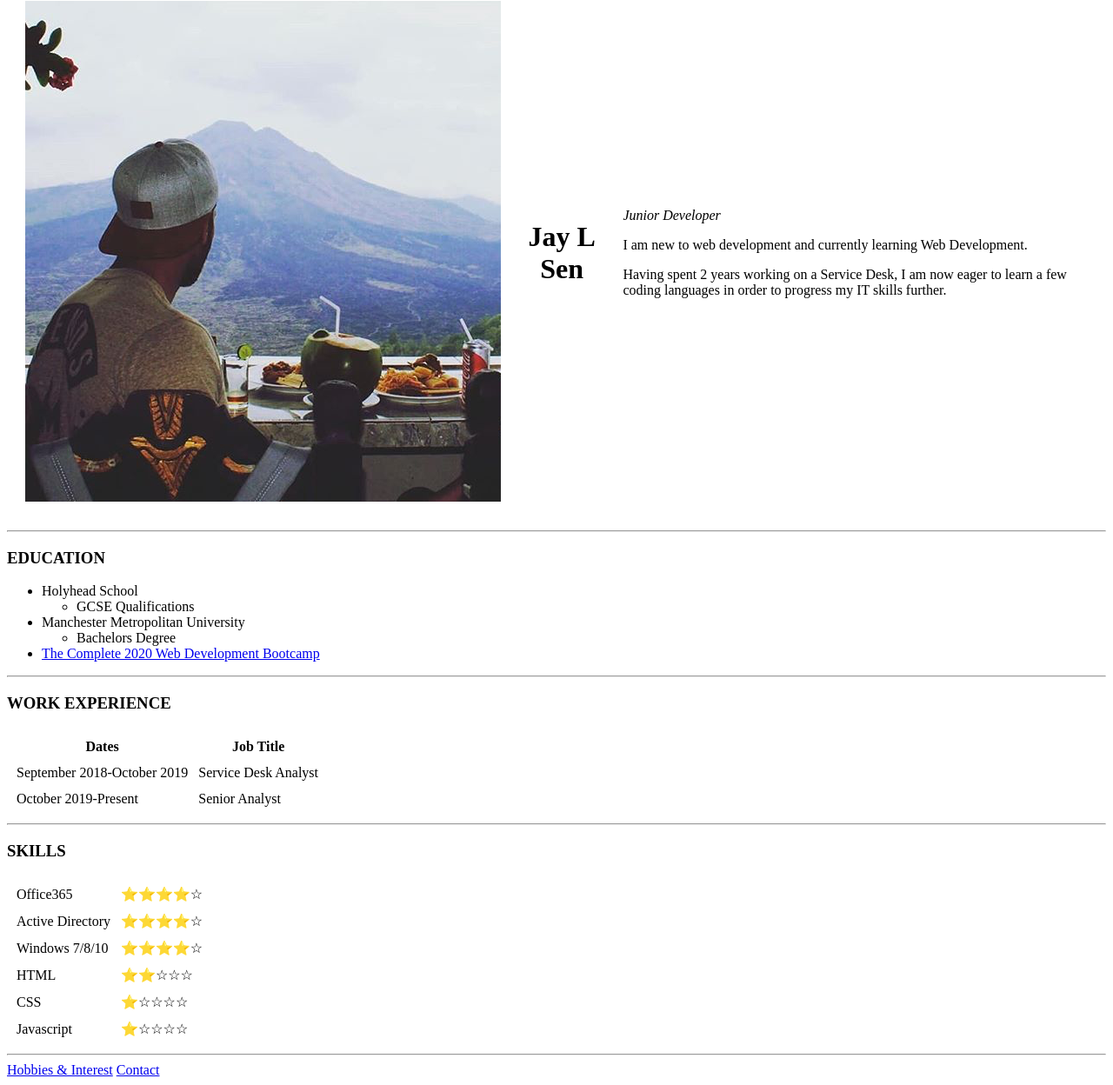
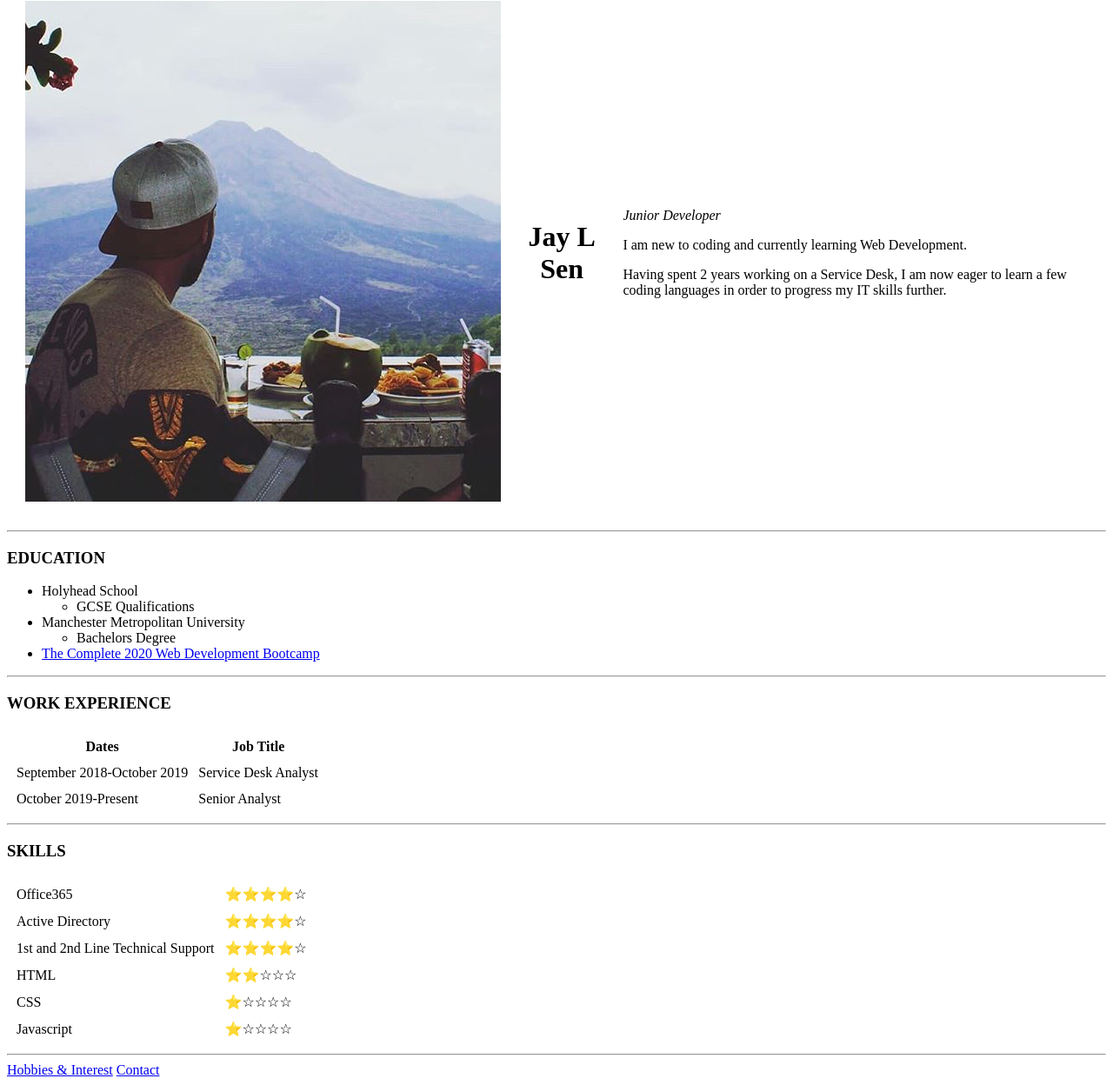
Before and after one commit to JayLSen/cv, a plain HTML site: page index.html in a window 1280 px wide. Shown: the part 28-1276 px from the top of the page at 87% size. Drawn offline with Linux system fonts and the light colour scheme.

Commit message:
Updated index.html
Line 62 changed to:           <td>1st and 2nd Line Technical Support</td>

```diff
--- a/index.html
+++ b/index.html
@@ -12,7 +12,7 @@
         <td><h1><center>Jay L Sen</center></h1></td>
         <td>
           <p><em>Junior Developer</em></p>
-          <p>I am new to web development and currently learning Web Development.</p>
+          <p>I am new to coding and currently learning Web Development.</p>
           <p>Having spent 2 years working on a Service Desk, I am now eager to learn a few coding languages in order to progress my IT skills further.</p>
         </td>
       </tr>
@@ -59,7 +59,7 @@
           <td>⭐⭐⭐⭐☆</td>
         </tr>
         <tr>
-          <td>Windows 7/8/10</td>
+          <td>1st and 2nd Line Technical Support</td>
           <td>⭐⭐⭐⭐☆</td>
         </tr>
         <tr>
```
